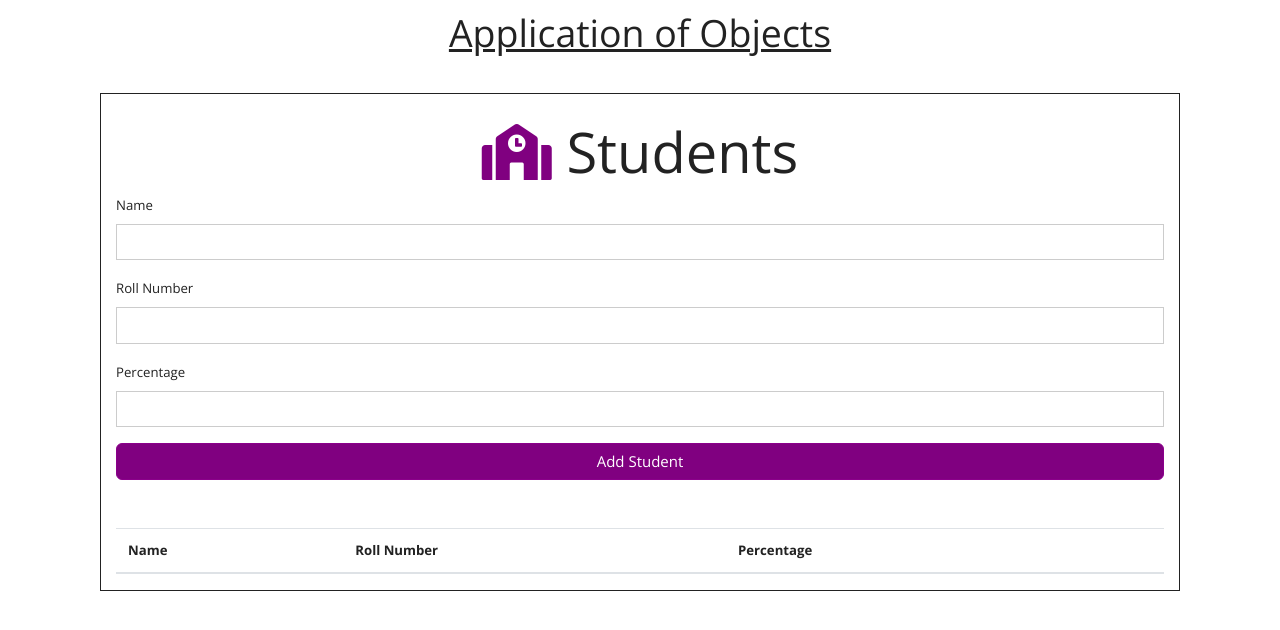
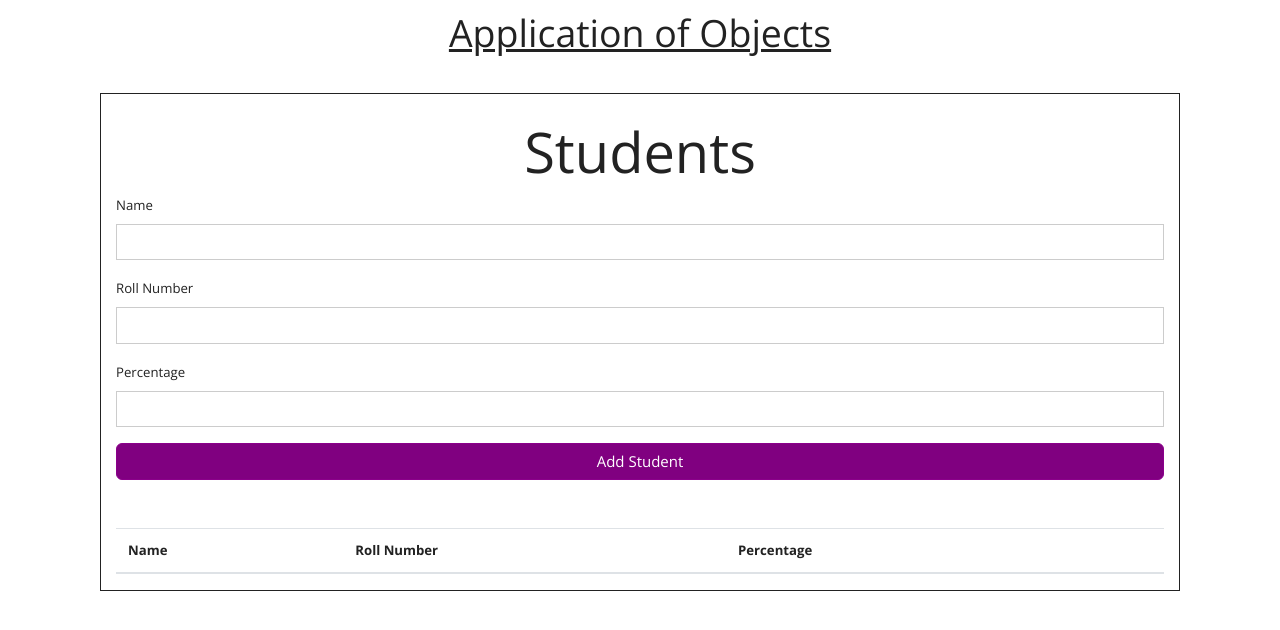
Before and after one commit to chirag2506/activities, a plain HTML site: page js_practice/objects/application_object.html in a window 1280 px wide. Drawn offline with nearby package versions, Linux system fonts and the light colour scheme.

```diff
--- a/js_practice/objects/application_object.html
+++ b/js_practice/objects/application_object.html
@@ -18,9 +18,7 @@
     <div style="padding: 100px; padding-top: 30px;">
         <div class="app">
             <div class="container mt-4">
-                <h1 class="display-4 text-center">
-                    <i class="fas fa-school" style="color: purple;"></i> Students
-                </h1>
+                <h1 class="display-4 text-center">Students</h1>
                 <form id="student-form">
                     <div class="form-group">
                         <label for="name">Name</label>
```
